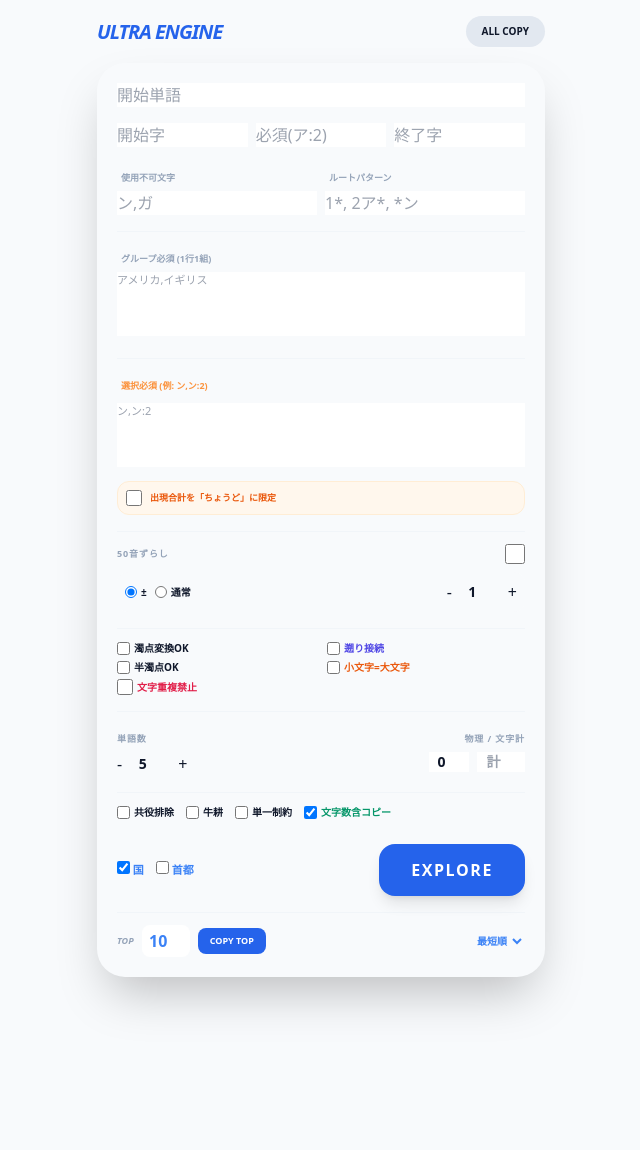
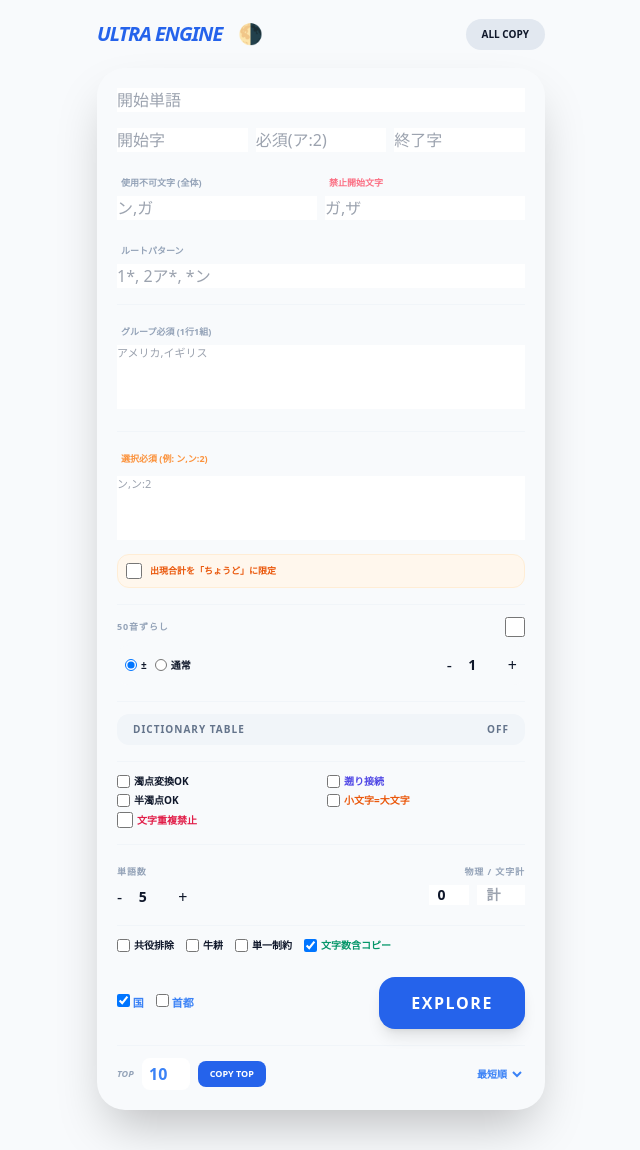
Before and after one commit to xjrstjrwvg-commits/Aleksandrovsk-Sakhalinsky, a Flask app: page / in a window 1280 px wide. Shown: the top 1150 px of the page, without its empty margins (319-959 px from the left). Before the commit the page ends 1011 px from the top, so only its background shows below. Run offline with Flask 3, Linux system fonts and the light colour scheme; some libraries are stand-ins or nearby versions.

Commit message:
index.html

```diff
--- a/templates/index.html
+++ b/templates/index.html
@@ -13,12 +13,21 @@
         .step-btn { @apply bg-slate-200 dark:bg-slate-700 w-9 h-9 flex items-center justify-center rounded-lg font-black active:scale-90 transition-all text-sm; }
         ::-webkit-scrollbar { display: none; }
         .success-btn { @apply bg-emerald-500 text-white !important; }
+
+        /* 辞書ボタン用スタイル */
+        .word-white { @apply bg-white dark:bg-slate-800 text-slate-700 dark:text-slate-200 border-slate-200 dark:border-slate-700; }
+        .word-red { @apply bg-rose-500 text-white border-rose-600; }
+        .word-blue { @apply bg-blue-600 text-white border-blue-700; }
+        .custom-scroll { max-height: 300px; overflow-y: auto; scrollbar-width: none; }
     </style>
 </head>
 <body class="bg-slate-50 dark:bg-slate-950 text-slate-900 dark:text-slate-100 p-3 pb-24" onchange="saveSettings()" oninput="saveSettings()">
     <div class="max-w-md mx-auto space-y-3">
         <header class="flex justify-between items-center py-1">
-            <h1 class="text-xl font-black italic text-blue-600 uppercase tracking-tighter">Ultra Engine</h1>
+            <div class="flex items-center gap-3">
+                <h1 class="text-xl font-black italic text-blue-600 uppercase tracking-tighter">Ultra Engine</h1>
+                <button onclick="toggleDarkMode()" class="text-xl p-1 hover:scale-110 transition-transform" title="Toggle Dark Mode">🌗</button>
+            </div>
             <button onclick="copyAll()" id="allCopyBtn" class="bg-slate-200 dark:bg-slate-800 px-4 py-2 rounded-full text-[10px] font-bold uppercase transition-colors">All Copy</button>
         </header>
 
@@ -33,13 +42,18 @@
 
             <div class="grid grid-cols-2 gap-2">
                 <div class="space-y-1">
-                    <label class="text-[9px] font-bold text-slate-400 uppercase ml-1">使用不可文字</label>
+                    <label class="text-[9px] font-bold text-slate-400 uppercase ml-1">使用不可文字 (全体)</label>
                     <input id="exc" placeholder="ン,ガ" class="w-full">
                 </div>
                 <div class="space-y-1">
-                    <label class="text-[9px] font-bold text-slate-400 uppercase ml-1">ルートパターン</label>
-                    <input id="pattern" placeholder="1*, 2ア*, *ン" class="w-full">
+                    <label class="text-[9px] font-bold text-rose-400 uppercase ml-1">禁止開始文字</label>
+                    <input id="bsc" placeholder="ガ,ザ" class="w-full">
                 </div>
+            </div>
+
+            <div class="space-y-1">
+                <label class="text-[9px] font-bold text-slate-400 uppercase ml-1">ルートパターン</label>
+                <input id="pattern" placeholder="1*, 2ア*, *ン" class="w-full">
             </div>
 
             <div class="space-y-1 border-t border-slate-100 dark:border-slate-800 pt-3">
@@ -56,6 +70,7 @@
                 </div>
             </div>
 
+            <!-- 50音ずらし -->
             <div class="space-y-2 border-t border-slate-100 dark:border-slate-800 pt-3">
                 <div class="flex justify-between items-center">
                     <label class="text-[9px] font-bold text-slate-400 uppercase tracking-widest">50音ずらし</label>
@@ -74,7 +89,22 @@
                 </div>
             </div>
 
-            <!-- 特殊ルール設定 -->
+            <!-- 辞書管理パネル (追加) -->
+            <div class="border-t border-slate-100 dark:border-slate-800 pt-3 space-y-2">
+                <button type="button" onclick="document.getElementById('dict-manager').classList.toggle('hidden')" class="w-full py-2 bg-slate-100 dark:bg-slate-800 rounded-xl text-[10px] font-black uppercase tracking-widest text-slate-500 flex justify-between px-4 items-center">
+                    Dictionary Table <span id="dict-status">OFF</span>
+                </button>
+                <div id="dict-manager" class="hidden space-y-3 p-2 bg-slate-50 dark:bg-slate-900/50 rounded-2xl border border-slate-100 dark:border-slate-800">
+                    <div class="flex gap-2">
+                        <button type="button" onclick="bulkSet('white')" class="flex-1 py-2 bg-white dark:bg-slate-700 rounded-lg text-[9px] font-bold shadow-sm">全開放(白)</button>
+                        <button type="button" onclick="bulkSet('red')" class="flex-1 py-2 bg-rose-100 dark:bg-rose-900/30 text-rose-600 rounded-lg text-[9px] font-bold shadow-sm">全禁止(赤)</button>
+                    </div>
+                    <div id="dict-list" class="grid grid-cols-2 gap-1 custom-scroll p-1">
+                        <!-- JSで生成 -->
+                    </div>
+                </div>
+            </div>
+
             <div class="grid grid-cols-2 gap-3 text-[10px] font-bold border-t border-slate-100 dark:border-slate-800 pt-3">
                 <div class="space-y-1">
                     <label class="flex items-center gap-1 cursor-pointer"><input type="checkbox" id="allow_daku" class="accent-blue-600"> 濁点変換OK</label>
@@ -116,8 +146,8 @@
 
             <div class="flex items-center justify-between pt-2">
                 <div class="flex gap-3 text-[11px] font-bold">
-                    <label class="cursor-pointer text-blue-500"><input type="checkbox" name="cat" value="country" checked> 国</label>
-                    <label class="cursor-pointer text-blue-500"><input type="checkbox" name="cat" value="capital"> 首都</label>
+                    <label class="cursor-pointer text-blue-500"><input type="checkbox" name="cat" value="country" checked onchange="loadDictionaryUI()"> 国</label>
+                    <label class="cursor-pointer text-blue-500"><input type="checkbox" name="cat" value="capital" onchange="loadDictionaryUI()"> 首都</label>
                 </div>
                 <button type="button" onclick="run()" id="btn" class="bg-blue-600 text-white font-black px-8 py-3.5 rounded-2xl shadow-lg active:scale-95 transition-all uppercase tracking-widest">Explore</button>
             </div>
@@ -141,22 +171,80 @@
 
     <script>
         let currentRoutes = [];
+        let wordStates = {}; // { word: 'white' | 'red' | 'blue' }
 
         function to_katakana(text) {
             return text.replace(/[ぁ-ん]/g, s => String.fromCharCode(s.charCodeAt(0) + 0x60));
         }
 
+        function toggleDarkMode() {
+            document.documentElement.classList.toggle('dark');
+            saveSettings();
+        }
+
         async function init() {
             if (localStorage.ultraSettings) {
                 const s = JSON.parse(localStorage.ultraSettings);
-                const fields = ['sw','sc','mc','ec','exc','pattern','gc','cc','ml','ps','ks_abs','ttl','copy_limit'];
+                const fields = ['sw','sc','mc','ec','exc','bsc','pattern','gc','cc','ml','ps','ks_abs','ttl','copy_limit'];
                 fields.forEach(f => { if(s[f] !== undefined && document.getElementById(f)) document.getElementById(f).value = s[f]; });
 
-                const checks = ['conj','rt','once','copy_with_len','allow_daku','allow_handaku','unify_small','exclusive_choice','auto_recovery','char_limit_mode'];
+                const checks = ['conj','rt','once','copy_with_len','allow_daku','allow_handaku','unify_small','exclusive_choice','auto_recovery','char_limit_mode','use_shift'];
                 checks.forEach(f => { if(s[f] !== undefined && document.getElementById(f)) document.getElementById(f).checked = s[f]; });
+
+                if (s.shift_mode) {
+                    const rb = document.querySelector(`input[name="shift_mode"][value="${s.shift_mode}"]`);
+                    if (rb) rb.checked = true;
+                }
+                if (s.dark_mode) document.documentElement.classList.add('dark');
+                if (s.wordStates) wordStates = s.wordStates;
 
                 document.querySelectorAll('input[name="cat"]').forEach(c => c.checked = (s.cats || ["country"]).includes(c.value));
             }
+            await loadDictionaryUI();
+        }
+
+        async function loadDictionaryUI() {
+            const r = await fetch('/get_dictionary');
+            const dict = await r.json();
+            const cats = Array.from(document.querySelectorAll('input[name="cat"]:checked')).map(c => c.value);
+            let allWords = [];
+            cats.forEach(c => allWords = allWords.concat(dict[c] || []));
+            allWords = Array.from(new Set(allWords)).sort();
+
+            const list = document.getElementById('dict-list');
+            list.innerHTML = allWords.map(w => {
+                const state = wordStates[w] || 'white';
+                return `<button type="button" onclick="toggleWordState(this, '${w}')" class="word-btn text-[10px] font-bold p-2 rounded-lg border transition-all word-${state}">${w}</button>`;
+            }).join('');
+            updateDictStatus();
+        }
+
+        function toggleWordState(btn, word) {
+            const cycle = { 'white': 'red', 'red': 'blue', 'blue': 'white' };
+            const currentState = wordStates[word] || 'white';
+            const newState = cycle[currentState];
+            wordStates[word] = newState;
+
+            btn.className = `word-btn text-[10px] font-bold p-2 rounded-lg border transition-all word-${newState}`;
+            updateDictStatus();
+            saveSettings();
+        }
+
+        function bulkSet(state) {
+            const btns = document.querySelectorAll('.word-btn');
+            btns.forEach(btn => {
+                const word = btn.innerText;
+                wordStates[word] = state;
+                btn.className = `word-btn text-[10px] font-bold p-2 rounded-lg border transition-all word-${state}`;
+            });
+            updateDictStatus();
+            saveSettings();
+        }
+
+        function updateDictStatus() {
+            const redCount = Object.values(wordStates).filter(v => v === 'red').length;
+            const blueCount = Object.values(wordStates).filter(v => v === 'blue').length;
+            document.getElementById('dict-status').innerText = (redCount || blueCount) ? `R:${redCount} B:${blueCount}` : "OFF";
         }
 
         function saveSettings() {
@@ -167,6 +255,7 @@
                 mc: document.getElementById('mc').value,
                 ec: document.getElementById('ec').value,
                 exc: document.getElementById('exc').value,
+                bsc: document.getElementById('bsc').value,
                 pattern: document.getElementById('pattern').value,
                 gc: document.getElementById('gc').value,
                 cc: document.getElementById('cc').value,
@@ -177,6 +266,8 @@
                 copy_limit: document.getElementById('copy_limit').value,
                 sort_order: document.getElementById('sort_order').value,
                 use_shift: document.getElementById('use_shift').checked,
+                shift_mode: document.querySelector('input[name="shift_mode"]:checked').value,
+                dark_mode: document.documentElement.classList.contains('dark'),
                 conj: document.getElementById('conj').checked,
                 rt: document.getElementById('rt').checked,
                 once: document.getElementById('once').checked,
@@ -187,6 +278,7 @@
                 exclusive_choice: document.getElementById('exclusive_choice').checked,
                 auto_recovery: document.getElementById('auto_recovery').checked,
                 char_limit_mode: document.getElementById('char_limit_mode').checked,
+                wordStates: wordStates,
                 cats: cats
             });
         }
@@ -196,7 +288,6 @@
         async function run() {
             const btn = document.getElementById('btn'); btn.innerText = "EXPLORING..."; btn.disabled = true;
             try {
-                // パターンのパース
                 const patterns = document.getElementById('pattern').value.split(',').map(p => {
                     const s = p.trim();
                     const m = s.match(/^(\d+)(.*)$/);
@@ -204,7 +295,6 @@
                     return to_katakana(s);
                 }).filter(p => p);
 
-                // 選択必須のパース
                 const cclines = document.getElementById('cc').value.split('\n').map(l => {
                     const items = l.split(/[、,]/).map(w => w.trim()).filter(w => w);
                     if (items.length === 0) return null;
@@ -217,6 +307,10 @@
                     });
                 }).filter(g => g !== null);
 
+                // 赤・青の単語を抽出
+                const red_words = Object.keys(wordStates).filter(k => wordStates[k] === 'red');
+                const blue_words = Object.keys(wordStates).filter(k => wordStates[k] === 'blue');
+
                 const r = await fetch('/search', {
                     method: 'POST', headers: {'Content-Type': 'application/json'},
                     body: JSON.stringify({
@@ -225,6 +319,7 @@
                         must_char: document.getElementById('mc').value,
                         end_char: document.getElementById('ec').value,
                         exclude_chars: document.getElementById('exc').value,
+                        ban_start_chars: document.getElementById('bsc').value,
                         patterns: patterns,
                         group_constraints: document.getElementById('gc').value.split('\n').map(l => l.split(/[、,]/).map(w => to_katakana(w.trim())).filter(w => w)).filter(g => g.length > 0),
                         choice_constraints: cclines,
@@ -235,14 +330,16 @@
                         target_total_len: document.getElementById('ttl').value ? parseInt(document.getElementById('ttl').value) : null,
                         pos_shift: document.getElementById('ps').value,
                         use_shift: document.getElementById('use_shift').checked,
+                        shift_mode: document.querySelector('input[name="shift_mode"]:checked').value,
                         ks_abs: document.getElementById('ks_abs').value,
                         allow_daku: document.getElementById('allow_daku').checked,
                         allow_handaku: document.getElementById('allow_handaku').checked,
                         unify_small: document.getElementById('unify_small').checked,
-                        exclude_conjugates: document.getElementById('conj').checked,
                         round_trip: document.getElementById('rt').checked,
                         once_constraint: document.getElementById('once').checked,
-                        categories: Array.from(document.querySelectorAll('input[name="cat"]:checked')).map(c => c.value)
+                        categories: Array.from(document.querySelectorAll('input[name="cat"]:checked')).map(c => c.value),
+                        red_words: red_words,
+                        blue_words: blue_words
                     })
                 });
                 const d = await r.json(); currentRoutes = d.routes || []; btn.innerText = "Explore"; btn.disabled = false;
```
